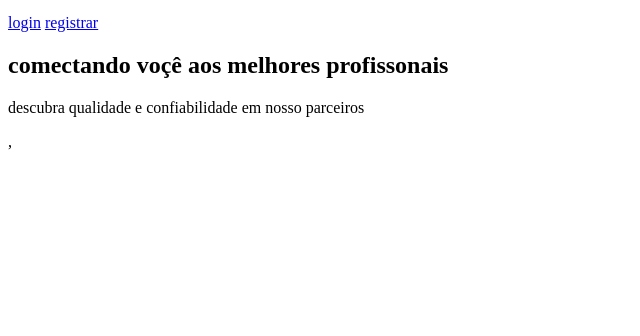
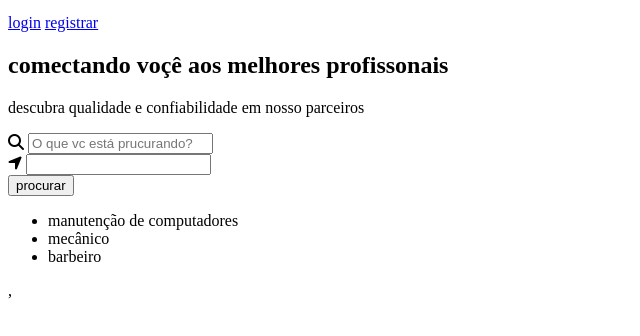
Before and after one commit to lucass-gb/bookmenow, a plain HTML site: page index.html in a window 1280 px wide. Shown: the part 144-480 px from the top of the page, without its empty margins (0-640 px from the left). Drawn offline with Linux system fonts and the light colour scheme.

Commit message:
implementando form pesquisa

```diff
--- a/index.html
+++ b/index.html
@@ -28,7 +28,7 @@
             </ul>
         </nav>
 
-        <div id="botao-topo">
+        <div id="botaotopo">
             <a href="login.html">login</a>
             <a href="registrar.html">registrar</a>
         </div>
@@ -39,7 +39,26 @@
             <!-- objetivo do container é centralizar e determinar a largura do item -->
             <h2>comectando voçê aos melhores profissonais</h2>
             <p>descubra qualidade e confiabilidade em nosso parceiros</p>
+            <div id="formPesquisa"></div>
+            <form action="#" method="get">
+                <div class="form-icon">
+                    <i class="fa-solid fa-magnifying-glass"></i>
+                    <input type="text" name="search" placeholder="O que vc está prucurando?">
+                </div>
+                <div class="form-icon">
+                    <i class="fa-solid fa-location-arrow"></i>
+                    <input type="text" name="location">
+                </div>
+                <button type="submit">procurar</button>
+
+            </form>
         </div>
+        <div class="lista-serviços-banner"></div>
+        <ul>
+            <li>manutenção de computadores</li>
+            <li>mecânico</li>
+            <li>barbeiro</li>
+        </ul>
     </div>
 
     <script src="js/main.js"></script>,
```
